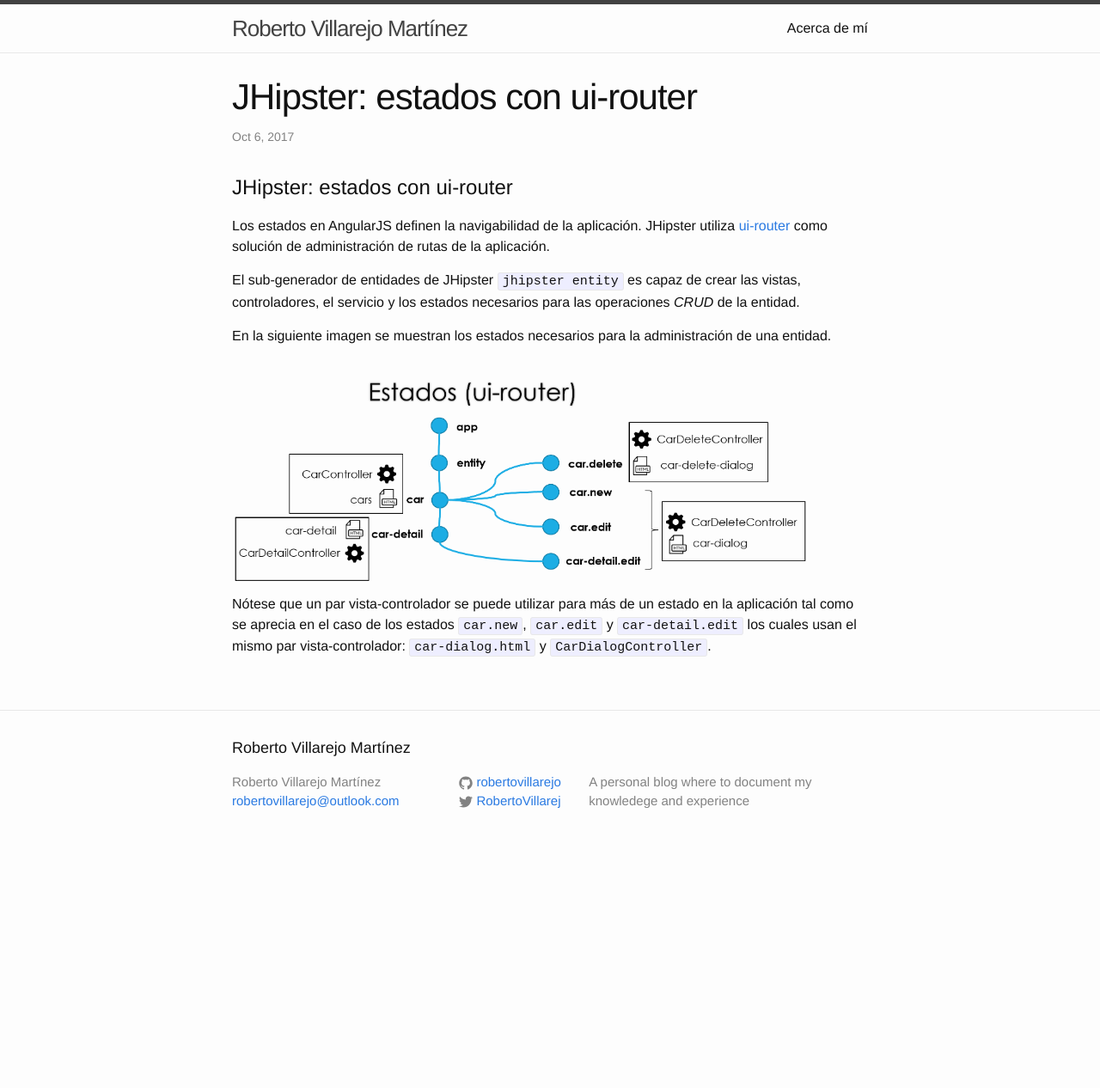
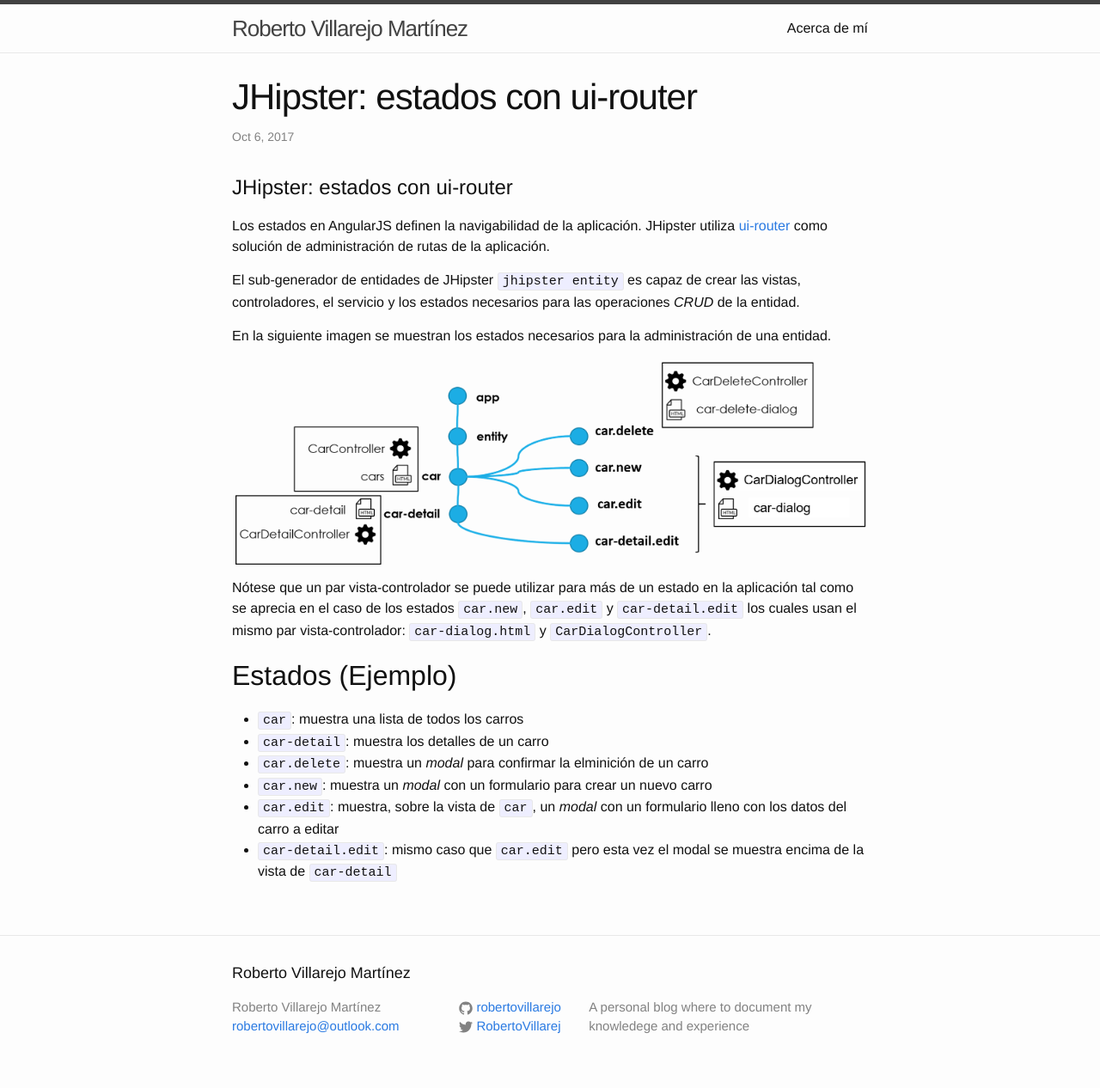
Before and after one commit to robertovillarejo/robertovillarejo, a Jekyll site: the page built from _posts/2017-10-06-jhipster-states-ui-router.markdown, in a window 1280 px wide. Shown: the whole page at 86% size. Built offline with Jekyll 4.4.1, drawn with Linux system fonts in a browser that asks for light colours; before the commit the page ends 1004 px from its top, so only the background shows below that.

Commit message:
Update ui-router states post

```diff
--- a/_posts/2017-10-06-jhipster-states-ui-router.markdown
+++ b/_posts/2017-10-06-jhipster-states-ui-router.markdown
@@ -16,3 +16,12 @@ En la siguiente imagen se muestran los estados necesarios para la administració
 ![Estados de la aplicación Web]({{ "/assets/jhipster-states-ui-router.png" | absolute_url }} "Estados de la aplicación Web JHipster")
 
 Nótese que un par vista-controlador se puede utilizar para más de un estado en la aplicación tal como se aprecia en el caso de los estados `car.new`, `car.edit` y `car-detail.edit` los cuales usan el mismo par vista-controlador: `car-dialog.html` y `CarDialogController`.
+
+## Estados (Ejemplo)
+
+- `car`: muestra una lista de todos los carros
+- `car-detail`: muestra los detalles de un carro
+- `car.delete`: muestra un _modal_ para confirmar la elminición de un carro
+- `car.new`: muestra un _modal_ con un formulario para crear un nuevo carro
+- `car.edit`: muestra, sobre la vista de `car`, un _modal_ con un formulario lleno con los datos del carro a editar
+- `car-detail.edit`: mismo caso que `car.edit` pero esta vez el modal se muestra encima de la vista de `car-detail`
```
Also changed, not shown: assets/jhipster-states-ui-router.png.
